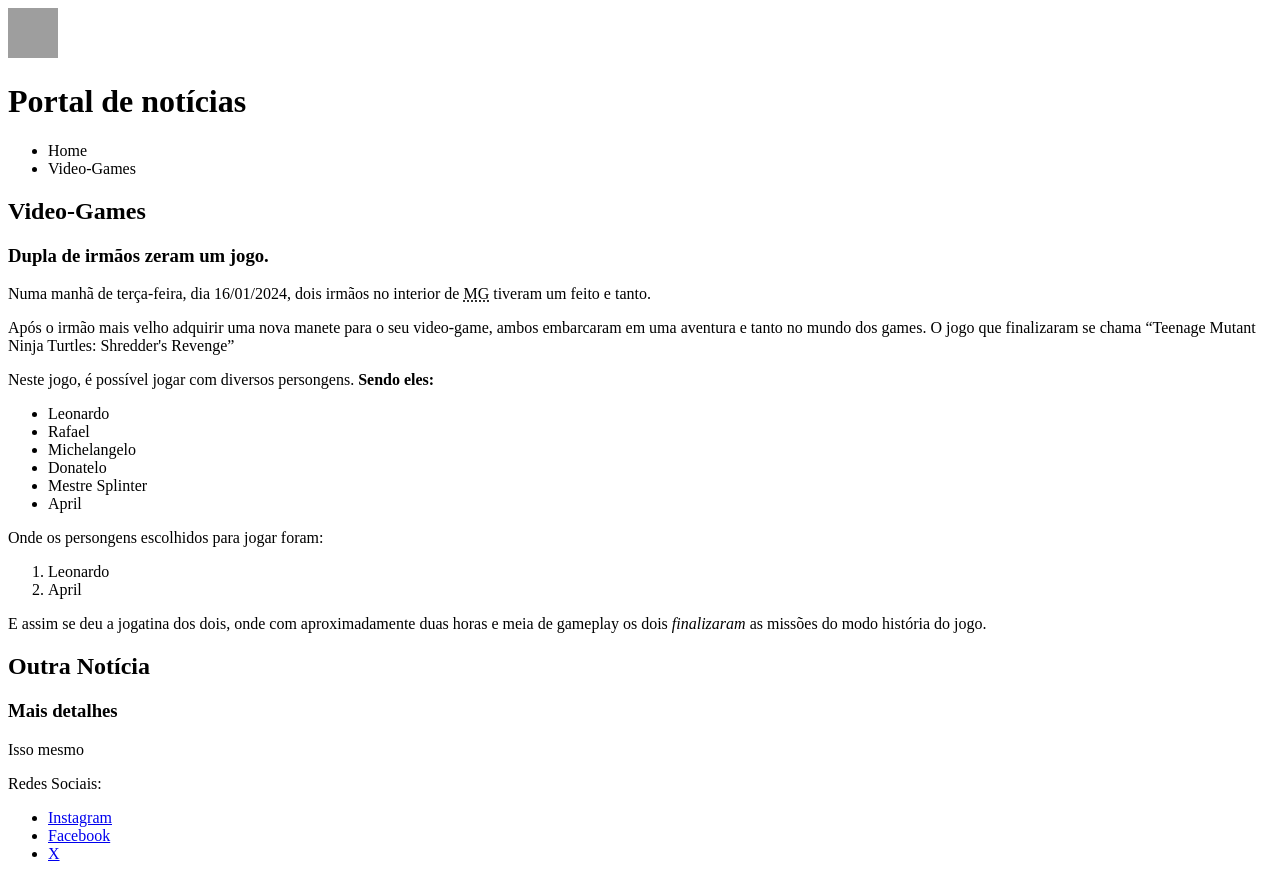
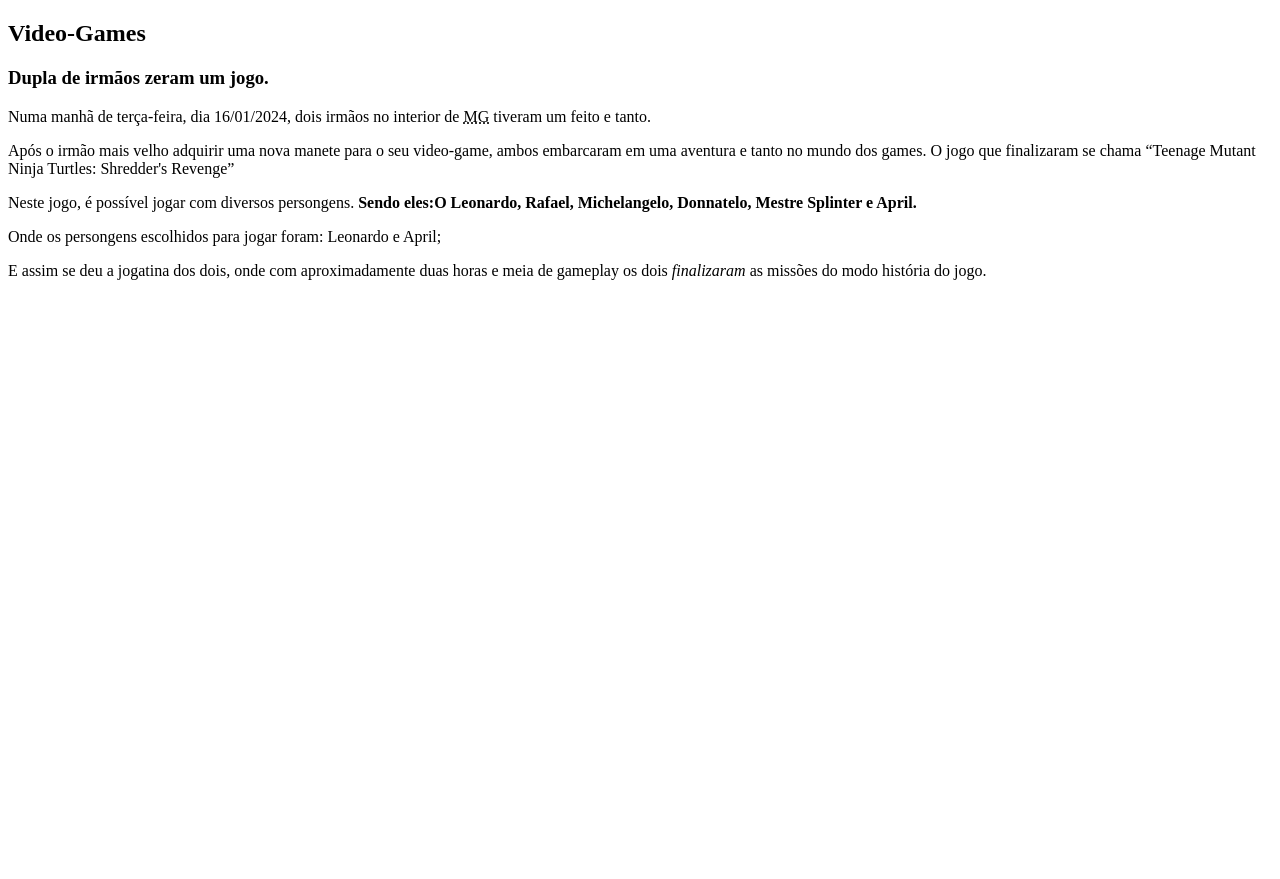
Before and after one commit to IagoTula/Hello-HTML, a plain HTML site: page noticia.html in a window 1280 px wide. After the commit the page ends 800 px from the top, so only its background shows below. Drawn offline with Linux system fonts and the light colour scheme; grey boxes are pictures that could not be loaded.

Commit message:
Update noticia.html

```diff
--- a/noticia.html
+++ b/noticia.html
@@ -4,52 +4,13 @@
         <title>Notícias</title>
     </head>
     <body>
-        <header>
-            <img src="https://fastly.picsum.photos/id/373/50/50.jpg?hmac=kprw0yd11ZPUQ4mwjhHJbbKs9ewx2TAuUbjAGLwuGh4">
-            <h1>Portal de notícias</h1>
-            <ul>
-                <li>Home</li>
-                <li>Video-Games</li>
-            </ul>
-        </header>
-        <main>
-            <article>
-                <h2>Video-Games</h2>
-                <h3> <p>Dupla de irmãos zeram um jogo.</p></h3>
+        <h2>Video-Games</h2>
+        <h3>Dupla de irmãos zeram um jogo.</h3>
+        <p>Numa manhã de terça-feira, dia 16/01/2024, dois irmãos no interior de <abbr title="Minas Gerais">MG</abbr> tiveram um feito e tanto.</p>
+        <p> Após o irmão mais velho adquirir uma nova manete para o seu video-game, ambos embarcaram em uma aventura e tanto no mundo dos games. O jogo que finalizaram se chama <q>Teenage Mutant Ninja Turtles: Shredder's Revenge</q></p>
+        <p> Neste jogo, é possível jogar com diversos persongens. <strong>Sendo eles:O Leonardo, Rafael, Michelangelo, Donnatelo, Mestre Splinter e April.</strong></p>
+        <p>Onde os persongens escolhidos para jogar foram: Leonardo e April;</p>
+        <p>E assim se deu a jogatina dos dois, onde com aproximadamente duas horas e meia de gameplay os dois <em>finalizaram</em> as missões do modo história do jogo.</p>
 
-                    <p>Numa manhã de terça-feira, dia 16/01/2024, dois irmãos no interior de <abbr title="Minas Gerais">MG</abbr> tiveram um feito e tanto.</p>
-                    <p> Após o irmão mais velho adquirir uma nova manete para o seu video-game, ambos embarcaram em uma aventura e tanto no mundo dos games. O jogo que finalizaram se chama <q>Teenage Mutant Ninja Turtles: Shredder's Revenge</q>
-                    </p>
-                    <p> Neste jogo, é possível jogar com diversos persongens. <strong>Sendo eles:</strong>
-                        <ul>
-                            <li>Leonardo</li>
-                            <li>Rafael</li>
-                            <li>Michelangelo</li>
-                            <li>Donatelo</li>
-                            <li>Mestre Splinter</li>
-                            <li>April</li>
-                        </ul>
-                        Onde os persongens escolhidos para jogar foram:
-                        <ol>
-                            <li>Leonardo</li>
-                            <li>April</li>
-                        </ol>
-                    </p>
-                    <p>E assim se deu a jogatina dos dois, onde com aproximadamente duas horas e meia de gameplay os dois <em>finalizaram</em> as missões do modo história do jogo.</p>
-            </article>
-            <article>
-                <h2>Outra Notícia</h2>
-                <h3>Mais detalhes</h3>
-                    <p>Isso mesmo</p>
-            </article>
-        </main>
-        <footer>
-            <p>Redes Sociais:</p>
-            <ul>
-                <li><a href="https://www.instagram.com">Instagram</a></li>
-                <li><a href="https://www.facebook.com">Facebook</a></li>
-                <li><a href="https://www.x.com">X</a></li>
-            </ul>
-        </footer>
     </body>
 </html>
```
